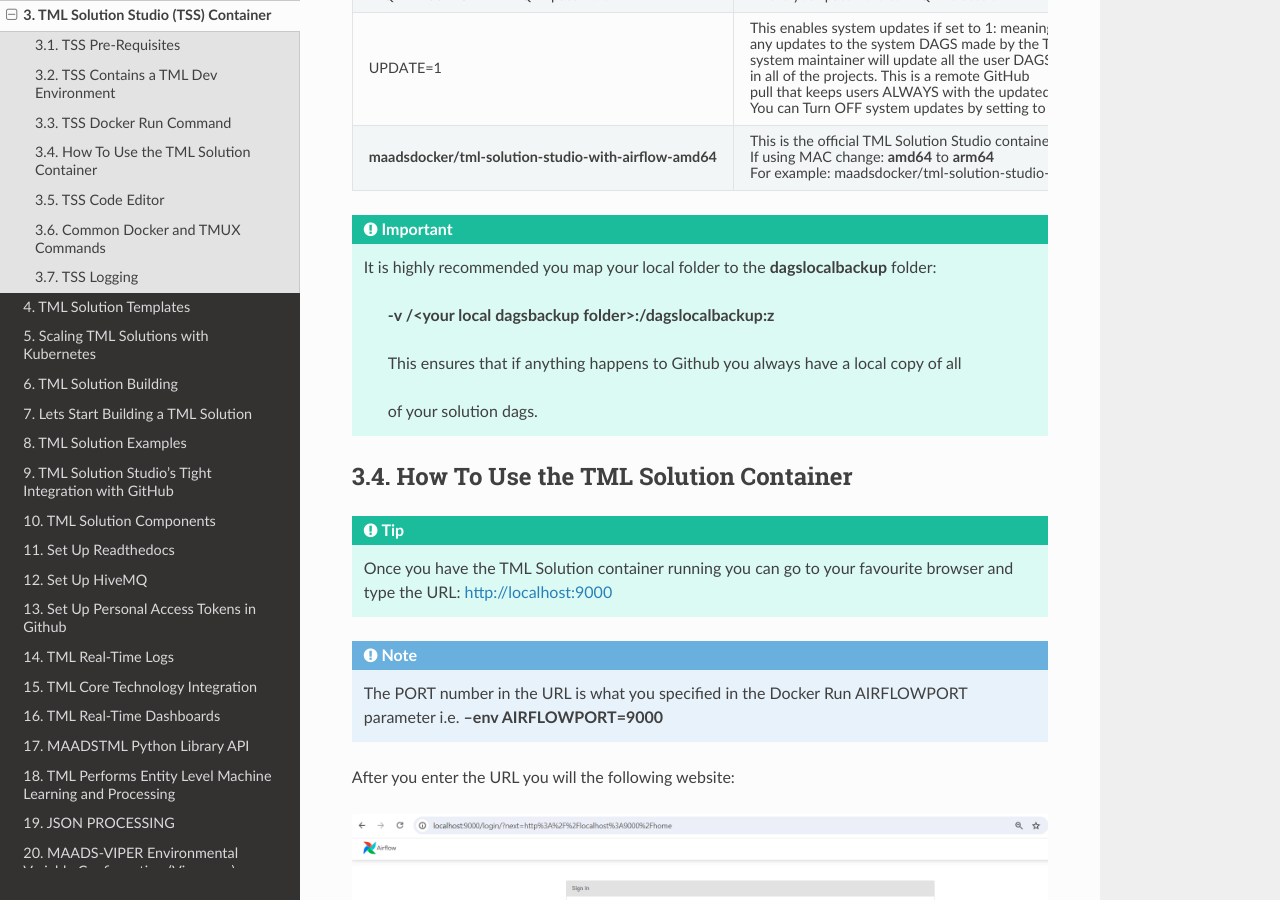
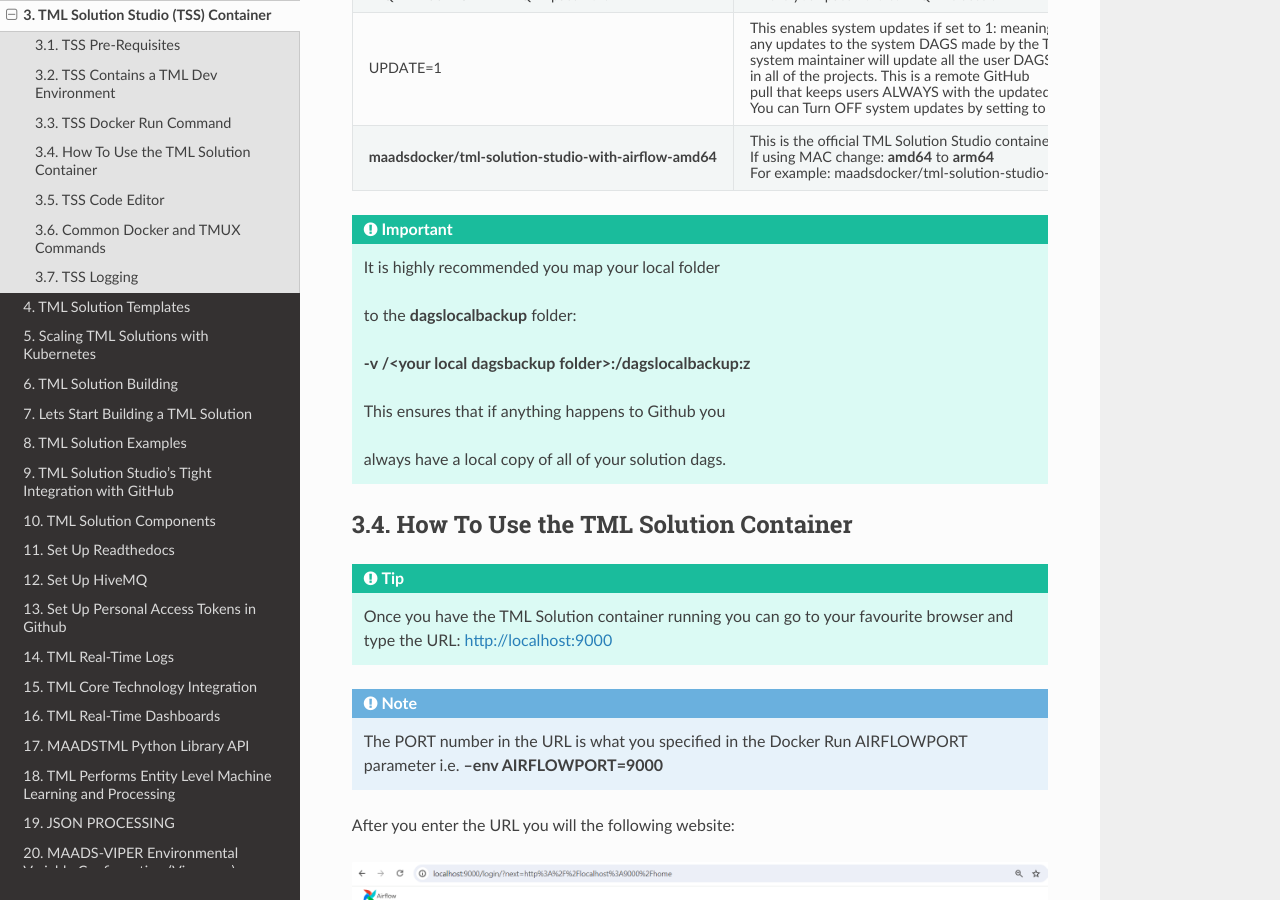
Before and after one commit to smaurice101/readthedocs, a Sphinx documentation site: the page built from docs/source/docker.rst, in a window 1280 px wide and 900 px high, scrolled down 3871 px. Built offline with Sphinx 7.4.7 and the Read the Docs theme 3.1.0, drawn with Linux system fonts in a browser that asks for light colours.

```diff
--- a/docs/source/docker.rst
+++ b/docs/source/docker.rst
@@ -198,13 +198,15 @@ TSS Docker Run Command
        For example: maadsdocker/tml-solution-studio-with-airflow-**arm64**
 
 .. important::
-   It is highly recommended you map your local folder to the **dagslocalbackup** folder:
+   It is highly recommended you map your local folder
 
-    **-v /<your local dagsbackup folder>:/dagslocalbackup:z**
+   to the **dagslocalbackup** folder:
 
-    This ensures that if anything happens to Github you always have a local copy of all
+   **-v /<your local dagsbackup folder>:/dagslocalbackup:z**
 
-    of your solution dags.
+   This ensures that if anything happens to Github you
+
+   always have a local copy of all of your solution dags.
 
 How To Use the TML Solution Container
 -------------------------
```
